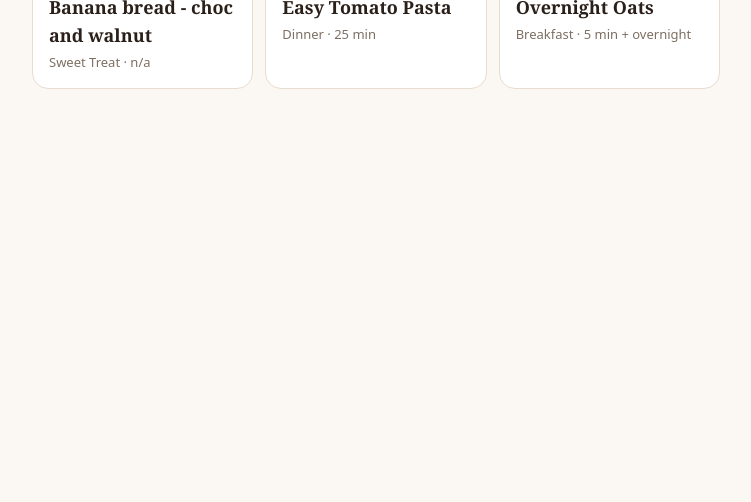
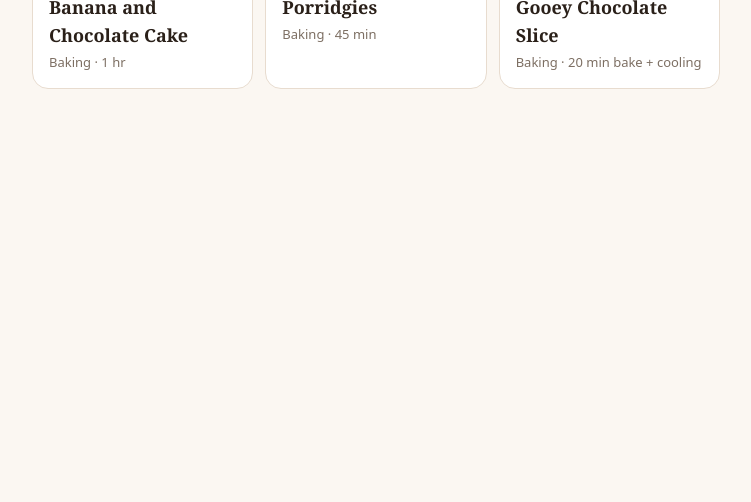
Before and after one commit to rosienevy/Recipes, a plain HTML site: page index.html in a window 1280 px wide. Shown: the part 298-800 px from the top of the page, without its empty margins (264-1015 px from the left). Drawn offline with Linux system fonts and the light colour scheme.

Commit message:
Add new recipes for baking and desserts

```diff
--- a/index.html
+++ b/index.html
@@ -47,17 +47,17 @@ ol li{margin-bottom:12px}
    ing: [amount, unit, name]  (leave unit '' for things like eggs)
    Copy a recipe block, change the details, keep the commas. */
 const RECIPES=[
-{id:'banana-bread',title:'Banana bread - choc and walnut',emoji:'🍌',cat:'Sweet Treat',time:'n/a',serves:1,
- ing:[[280,'g','gf self raising flour'],[0.5,'tsp','bicarb'], [170, 'g', 'margarine'], [230, 'g', 'granulated sugar'],[2, '', 'ripe bananas'], [230 , 'g', ''], [0.5, 'teaspoon', 'vanilla essence'], [0.5, 'teaspoon', 'salt'], [40, 'g', 'chop chips'], [40, 'g', 'walnuts']],
- steps:['Whisk the flour, baking powder and sugar in a bowl.','Beat the eggs into the milk, then mix in the melted butter.','Pour wet into dry and stir until just combined. A few lumps are fine.','Cook ladlefuls in a lightly buttered pan over medium heat, about 2 minutes each side.'],
- note:'Rest the batter for 5 minutes for extra fluffiness.'},
-{id:'tomato-pasta',title:'Easy Tomato Pasta',emoji:'🍝',cat:'Dinner',time:'25 min',serves:2,
- ing:[[200,'g','spaghetti'],[2,'tbsp','olive oil'],[2,'','garlic cloves'],[400,'g','tin chopped tomatoes'],[1,'tsp','sugar'],[1,'handful','fresh basil']],
- steps:['Boil the pasta in well-salted water until al dente.','Gently fry the sliced garlic in the oil for 1 minute.','Add the tomatoes and sugar, then simmer for 15 minutes.','Toss the drained pasta in the sauce and finish with basil.'],
- note:'Save a mug of pasta water to loosen the sauce.'},
-{id:'overnight-oats',title:'Overnight Oats',emoji:'🥣',cat:'Breakfast',time:'5 min + overnight',serves:1,
- ing:[[50,'g','rolled oats'],[120,'ml','milk'],[2,'tbsp','yoghurt'],[1,'tsp','honey'],[1,'handful','berries']],
- steps:['Stir the oats, milk, yoghurt and honey together in a jar.','Cover and chill overnight.','Top with berries and eat cold or warmed.'],note:''}
+{id:'banana-chocolate-cake',title:'Banana and Chocolate Cake',emoji:'🍌',cat:'Baking',time:'1 hr',serves:8,
+ ing:[[170,'g','margarine'],[230,'g','granulated sugar'],[2,'','large ripe bananas (about 225g peeled)'],[0.5,'tsp','vanilla essence'],[280,'g','self-raising flour'],[0.5,'tsp','level salt'],[0.5,'tsp','level bicarbonate of soda'],[3,'','eggs'],[60,'g','chocolate chips'],[1,'tbsp','plain flour, rounded (topping)'],[1,'tbsp','Demerara sugar, rounded (topping)'],[1,'knob','butter (topping)']],
+ steps:['Heat the oven to 160°C (325°F / gas 3). Grease a round 8in tin and line the base and sides with greaseproof paper.','Gently melt the margarine and sugar in a saucepan over a low heat, then take off the heat.','Mash the bananas with the vanilla until smooth.','Sift the flour, salt and bicarbonate into the pan and mix. Add the beaten eggs and banana and mix well.','Stir in the chocolate chips without over-mixing.','Spoon into the tin and level the top.','Rub the topping flour, Demerara and butter together to fine crumbs and sprinkle over.','Bake in the centre of the oven for 40 minutes.'],note:'Use brown-skinned ripe bananas.'},
+
+{id:'porridgies',title:'Porridgies',emoji:'🥣',cat:'Baking',time:'45 min',serves:12,
+ ing:[[100,'g','butter'],[75,'g','soft brown sugar'],[2,'tbsp','golden syrup (30ml)'],[200,'g','rolled oats'],[1,'pinch','salt']],
+ steps:['Heat the oven to 120°C. Grease a 20 x 30cm shallow baking tray.','Melt the butter in a large pan over a low heat.','Add the sugar, syrup and salt and mix well.','Stir in the rolled oats and mix very well.','Spread evenly in the tray with a palette knife.','Bake for 25-35 minutes, until golden brown.','Let cool a little, then mark into squares or fingers with a knife.','Leave in the tray until cold, then store in an airtight tin.'],note:'Best eaten while still warm.'},
+
+{id:'gooey-chocolate-slice',title:'Gooey Chocolate Slice',emoji:'🍫',cat:'Baking',time:'20 min bake + cooling',serves:12,
+ ing:[[100,'g','dark chocolate, broken into pieces'],[100,'g','unsalted butter, diced'],[3,'','medium organic eggs, separated'],[125,'g','ground almonds'],[100,'g','caster sugar'],[100,'g','dark chocolate chips']],
+ steps:['Heat the oven to 160°C fan (180°C / gas 4). Grease a 20 x 15 x 7.5cm tin and line with non-stick baking parchment.','Put the chocolate and butter in a bowl set over a pan of gently simmering water.','Remove the bowl from the heat and whisk in the egg yolks, followed by the almonds.','Whisk the egg whites to stiff peaks, then whisk in the sugar to make a meringue.','Gently fold one-quarter of the meringue into the chocolate mixture until smooth.','Fold in the rest of the meringue and the chocolate chips until combined.','Transfer to the tin and bake for 20 minutes.','Leave to settle for 15-30 minutes, then lift out on the paper and slice.'],note:'Serve warm with creme fraiche as a dessert, or cold as a cake with tea or coffee.'},
 ];
 /* ================================================ */
 
```
